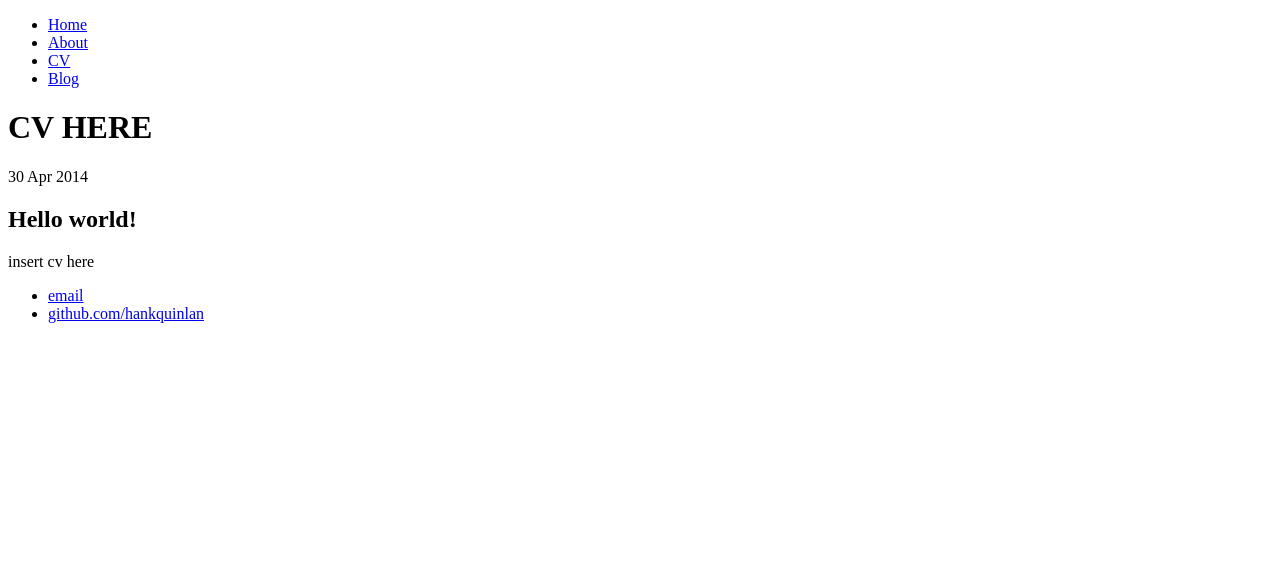
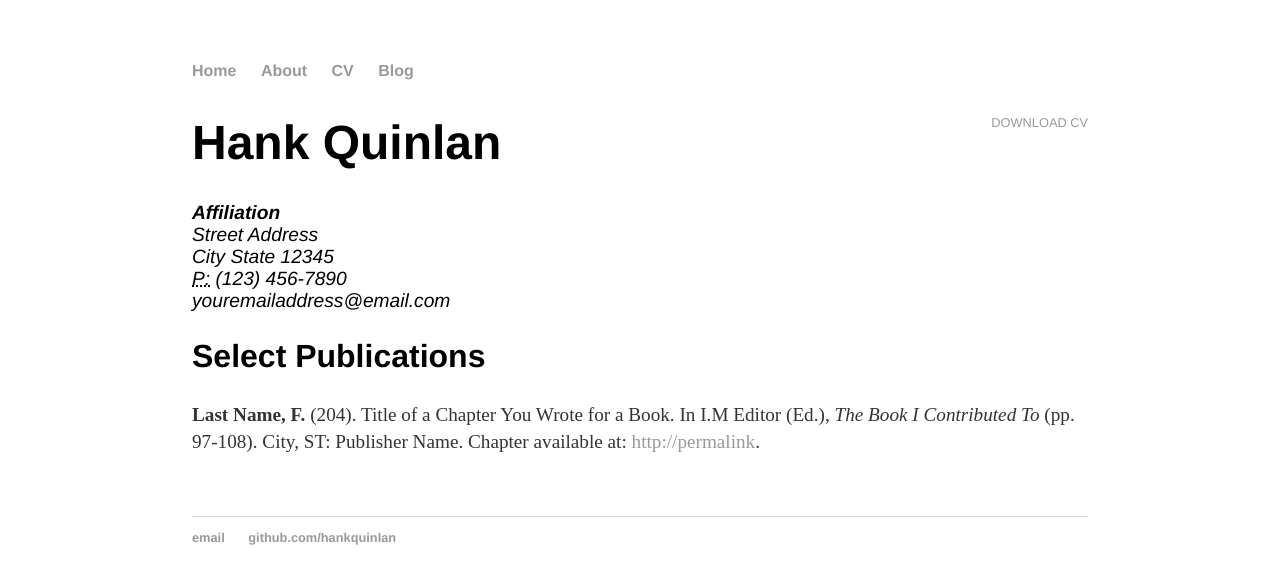
Before and after one commit to PurpleZenith/PurpleZenith.github.io, a Jekyll site: the page built from cv/index.html, in a window 1280 px wide. Shown: the top 584 px of the page. Built offline with Jekyll 4.4.1, drawn with Linux system fonts in a browser that asks for light colours.

Commit message:
copied tutorial template

```diff
--- a/_config.yml
+++ b/_config.yml
@@ -1,2 +1,3 @@
-theme: jekyll-theme-cayman
+name: Hank Quinlan, Horrible Cop
+markdown: kramdown
 permalink: /blog/:year/:month/:day/:title
--- /dev/null
+++ b/css/main.css
@@ -0,0 +1,29 @@
+body { margin: 60px auto; width: 70%; }
+
+a { text-decoration: none; color: #999; }
+a:hover { text-decoration: underline; }
+
+p, ul { font-size: 1.5em; line-height: 1.4em; color: #333; }
+
+h1, h2, h3, h4 { font-family: 'Helvetica', 'Arial', 'Sans-Serif'; }
+h1 { font-size: 3em;  }
+h2 { font-size: 2.7em; }
+h3 { font-size: 2.3em; }
+h4 { font-size: 1.9em; }
+
+nav ul, footer ul { font-size: 1em; font-family: 'Helvetica', 'Arial', 'Sans-Serif'; padding: 0px; list-style: none; font-weight: bold; }
+nav ul li, footer ul li { display: inline; margin-right: 20px; }
+
+footer { border-top: 1px solid #d5d5d5; font-size: .8em; }
+
+/* Blog */
+ul.posts { margin: 20px auto 40px; font-size: 1.5em; }
+ul.posts li { list-style: none; }
+
+/* CV */
+.cv { margin: 0px 0px 60px; }
+.cv h1 { font-size: 3em; }
+.cv h2 { font-size: 2em; }
+.cv address, .cv .download { font-family: 'Helvetica', 'Arial', 'Sans-Serif'; }
+.cv address, .cv p { font-size: 1.2em; }
+.cv .download { float: right; font-size: .8em; text-transform: uppercase; }
--- /dev/null
+++ b/cv/index.html
@@ -0,0 +1,22 @@
+---
+layout: default
+title: CV of Your Name
+---
+
+	<div class="cv">
+		<a href="#" class="download" title="Download CV as PDF">Download CV</a>
+					<h1>Hank Quinlan</h1>
+					<address>
+					<strong>Affiliation</strong><br>
+					Street Address<br>
+					City State 12345<br>
+					<abbr title="phone">P:</abbr> (123) 456-7890<br>
+					<span class="obfuscate">youremailaddress@email.com</span>
+					</address>
+
+					<h2>Select Publications</h2>
+
+					<p><strong>Last Name, F.</strong> (204). Title of a Chapter You Wrote for a Book. In I.M Editor (Ed.), <em>The Book I Contributed To</em> (pp. 97-108). City, ST: Publisher Name. Chapter available at: <a href="#">http://permalink</a>.
+
+
+	</div>
--- a/cv/index.md
+++ /dev/null
@@ -1,8 +0,0 @@
----
-layout: post
-title: "CV HERE"
-date: 2014-04-30
----
-## Hello world!
-
-insert cv here
```
Also changed, not shown: _blog/atom.xml (deleted, +0 -19 lines), _blog/index.html (deleted, +0 -11 lines), _posts/2014-04-30-hank-quinlan-site-launched.md (+7 -0 lines), about/index.html (added, +15 -0 lines), about/index.md (deleted, +0 -6 lines), blog/atom.xml (added, +27 -0 lines), blog/index.html (added, +12 -0 lines), index.html (+5 -4 lines), temp.md (deleted, +0 -37 lines), README.md (added), _layouts/post.html (line endings or trailing spaces), 1 other file.
